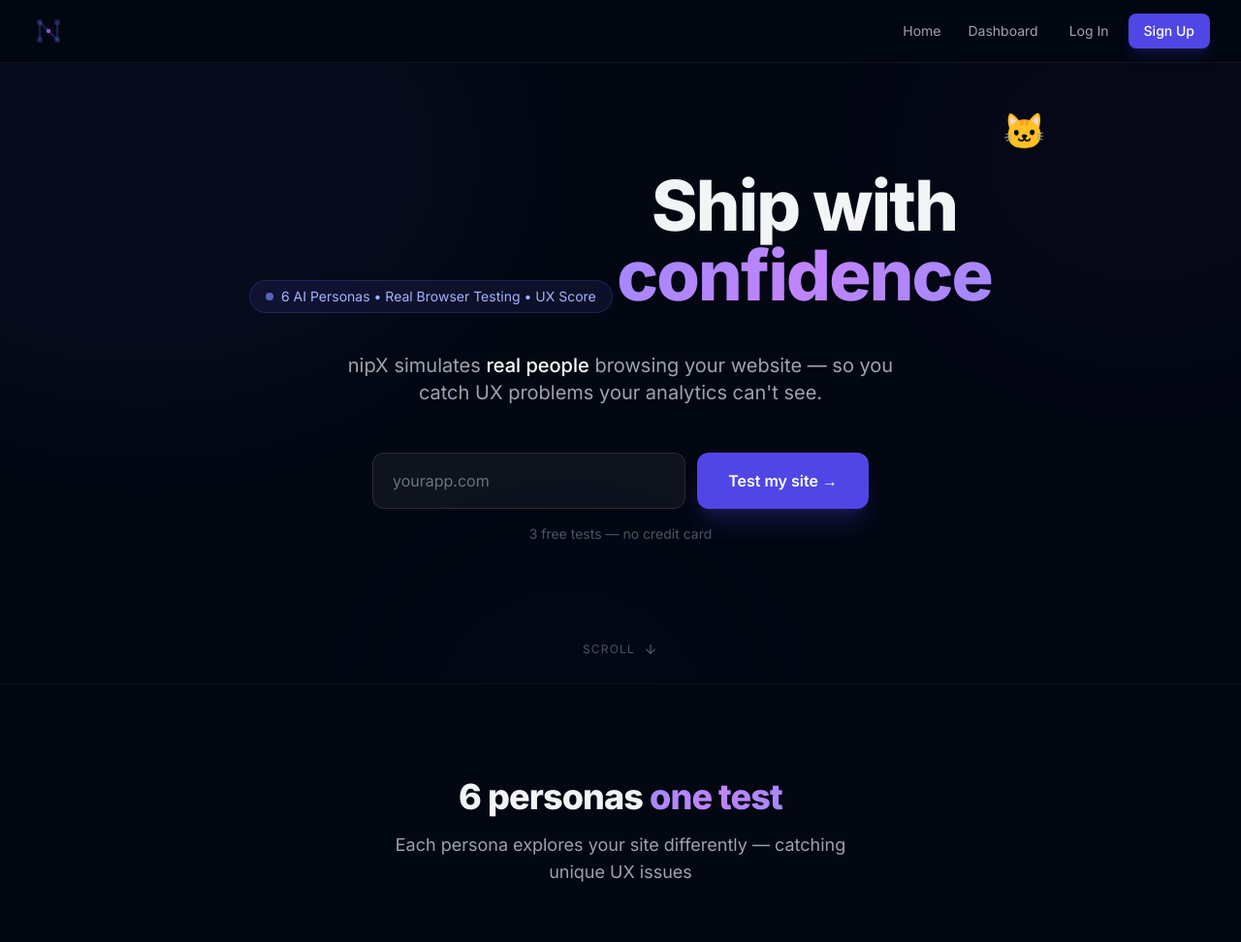
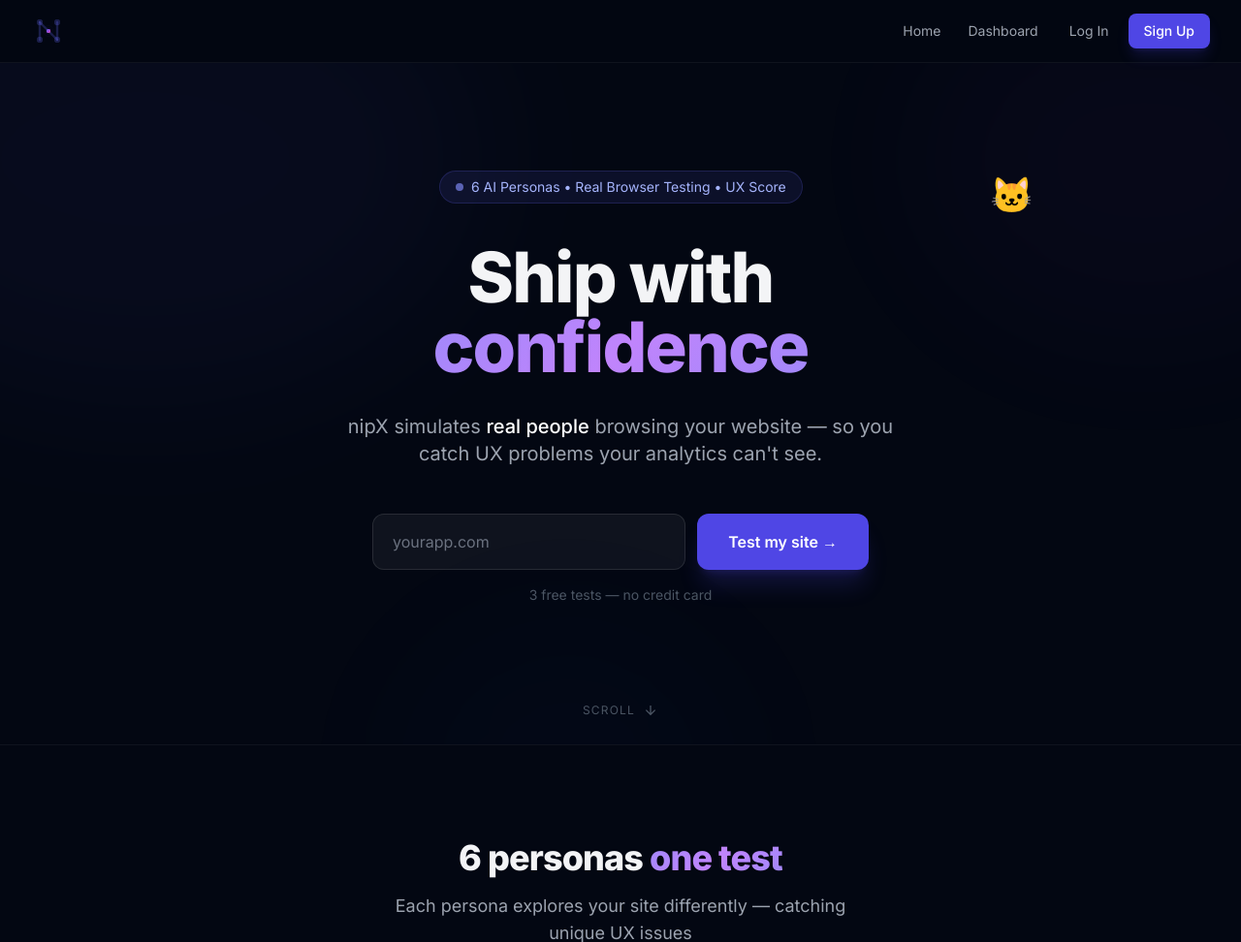
Before and after one commit to coderzero135-dev/ghost-user, a FastAPI app: page / in a window 1280 px wide. Shown: the top 972 px of the page at 97% size. Run offline with FastAPI, Linux system fonts and the light colour scheme; some libraries are stand-ins or nearby versions.

Commit message:
Fix heading alignment: cat inside h1, no wrapper div

```diff
--- a/backend/templates/index.html
+++ b/backend/templates/index.html
@@ -70,16 +70,14 @@
                 6 AI Personas • Real Browser Testing • UX Score
             </div>
 
-            <div class="relative inline-block" style="animation: fade-in-up 0.7s ease-out 0.2s both;">
-                <span class="cat-container absolute -top-14 -right-8 sm:-right-14 text-4xl select-none cursor-default" style="z-index:10; display: inline-block;">
+            <h1 class="text-5xl sm:text-6xl lg:text-7xl font-extrabold leading-[1.08] mb-8 tracking-tight relative" style="animation: fade-in-up 0.7s ease-out 0.2s both;">
+                <span class="cat-container absolute -top-16 -right-6 sm:-right-10 text-4xl select-none" style="animation: cat-float 5s ease-in-out infinite;">
                     <span style="display: inline-block; animation: cat-blink 4s ease-in-out infinite;">🐱</span>
                 </span>
-                <h1 class="text-5xl sm:text-6xl lg:text-7xl font-extrabold leading-[1.08] tracking-tight">
-                    <span>Ship with</span>
-                    <br>
-                    <span class="gradient-text" style="display: inline-block;">confidence</span>
-                </h1>
-            </div>
+                <span>Ship with</span>
+                <br>
+                <span class="gradient-text">confidence</span>
+            </h1>
 
             <p class="text-lg sm:text-xl text-gray-400 mb-12 max-w-xl mx-auto leading-relaxed anim-fade-up" style="animation-delay: 0.6s;">
                 nipX simulates <span class="text-white font-medium">real people</span> browsing your website — so you catch UX problems your analytics can't see.
```
